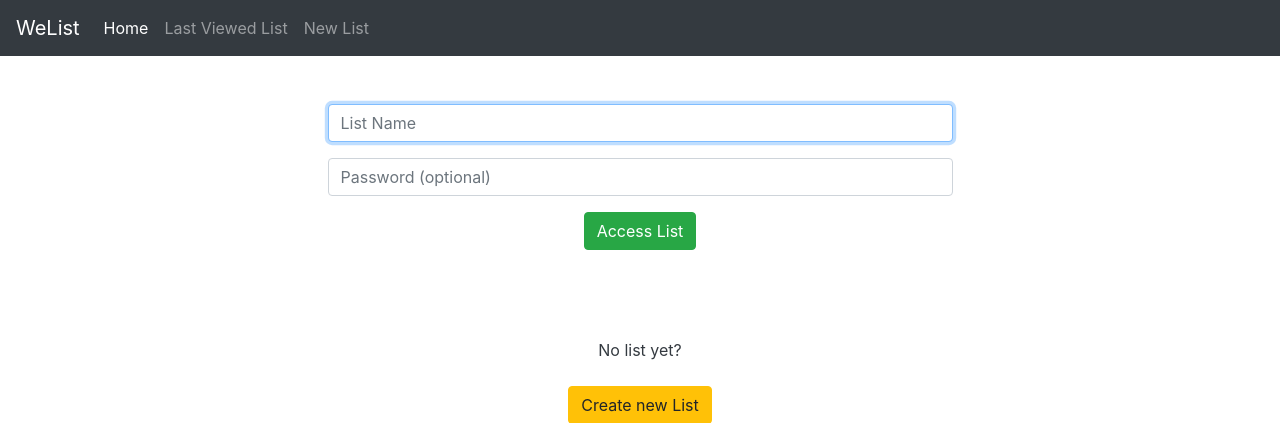
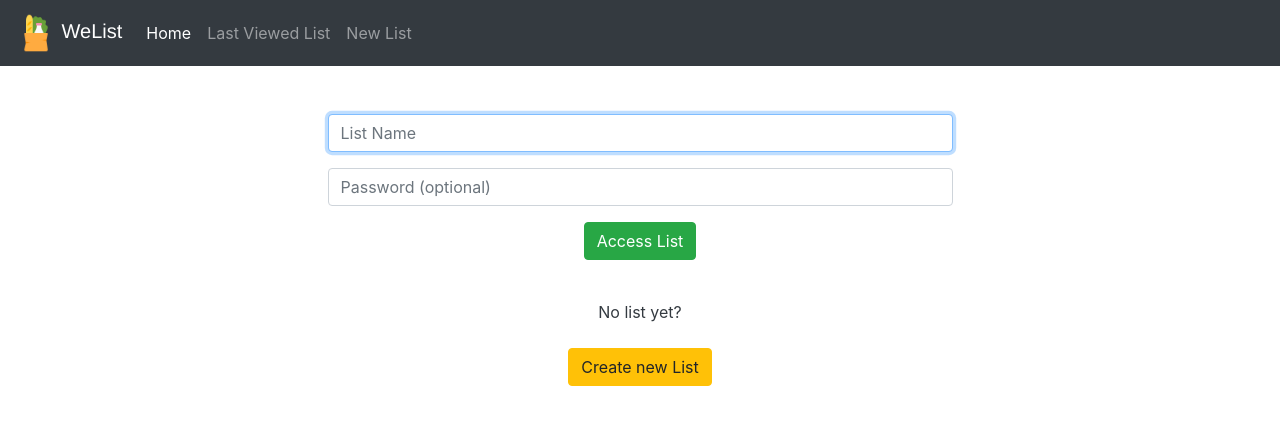
Before and after one commit to The-Bush/WeList, a Flask app: page / in a window 1280 px wide. Shown: the top 423 px of the page. Run offline with Flask 2, Linux system fonts and the light colour scheme; some libraries are stand-ins or nearby versions.

Commit message:
Added icon to navbar

```diff
--- a/app/static/styles.css
+++ b/app/static/styles.css
@@ -1,5 +1,13 @@
 .hidden{
     visibility: hidden;
+}
+
+.brand-text{
+    font-family: Helvetica, sans-serif;
+}
+.brand-icon{
+    width: 2em;
+    height: 2em;
 }
 
 .trash-icon{
--- a/app/templates/home.html
+++ b/app/templates/home.html
@@ -17,8 +17,6 @@
     </div>
 
     <br>
-    <br>
-    <br>
 
     <div>
         <p class="p-3 mb-2 text-dark">No list yet?</p>
--- a/app/templates/layout.html
+++ b/app/templates/layout.html
@@ -14,7 +14,10 @@
 
     <!-- Begin navbar-->
     <nav class="navbar navbar-expand-lg navbar-dark bg-dark">
-        <a class="navbar-brand" href="/">WeList</a>
+        <a class="navbar-brand brand-text" href="/">
+          <img class="brand-icon" src="static/icons/grocery-bag.png">
+          WeList
+        </a>
         <button class="navbar-toggler" type="button" data-toggle="collapse" data-target="#navbarSupportedContent" aria-controls="navbarSupportedContent" aria-expanded="false" aria-label="Toggle navigation">
           <span class="navbar-toggler-icon"></span>
         </button>
```
Also changed, not shown: app/static/icons/grocery-bag.png (added).
